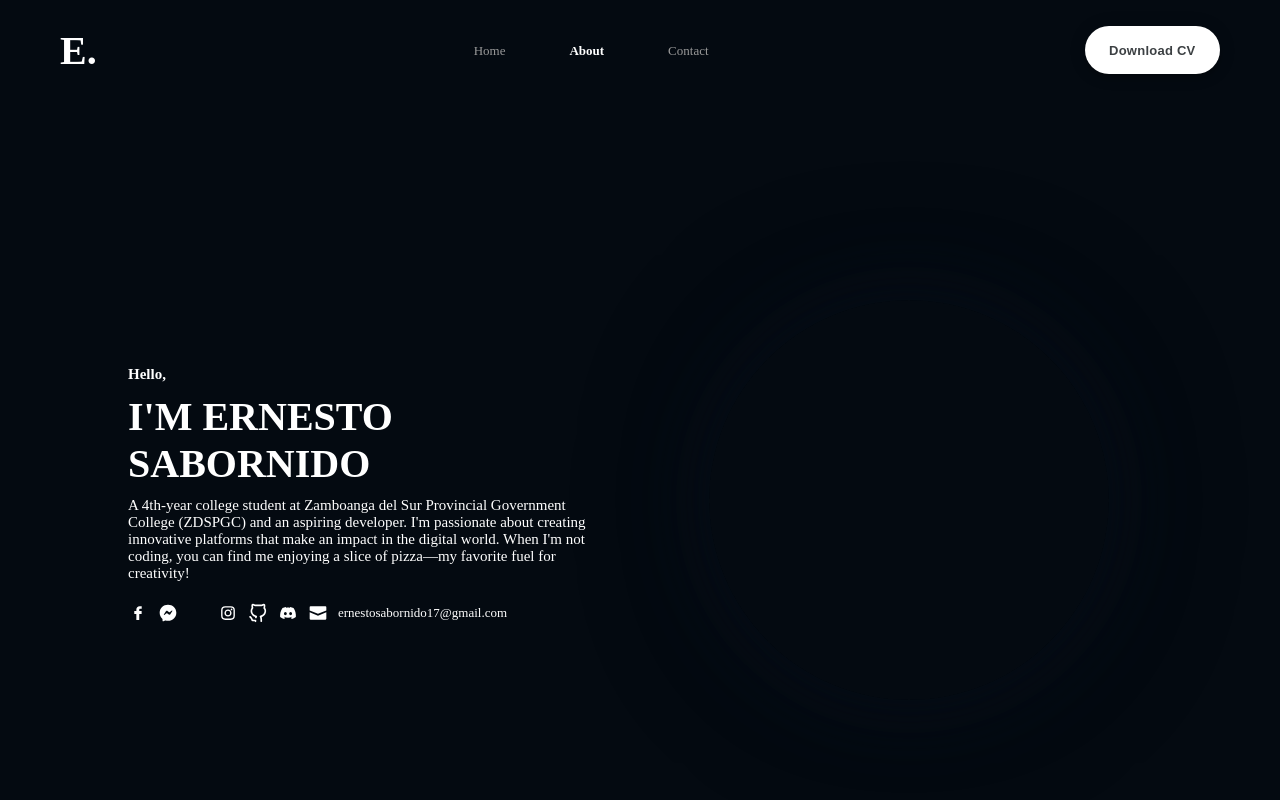
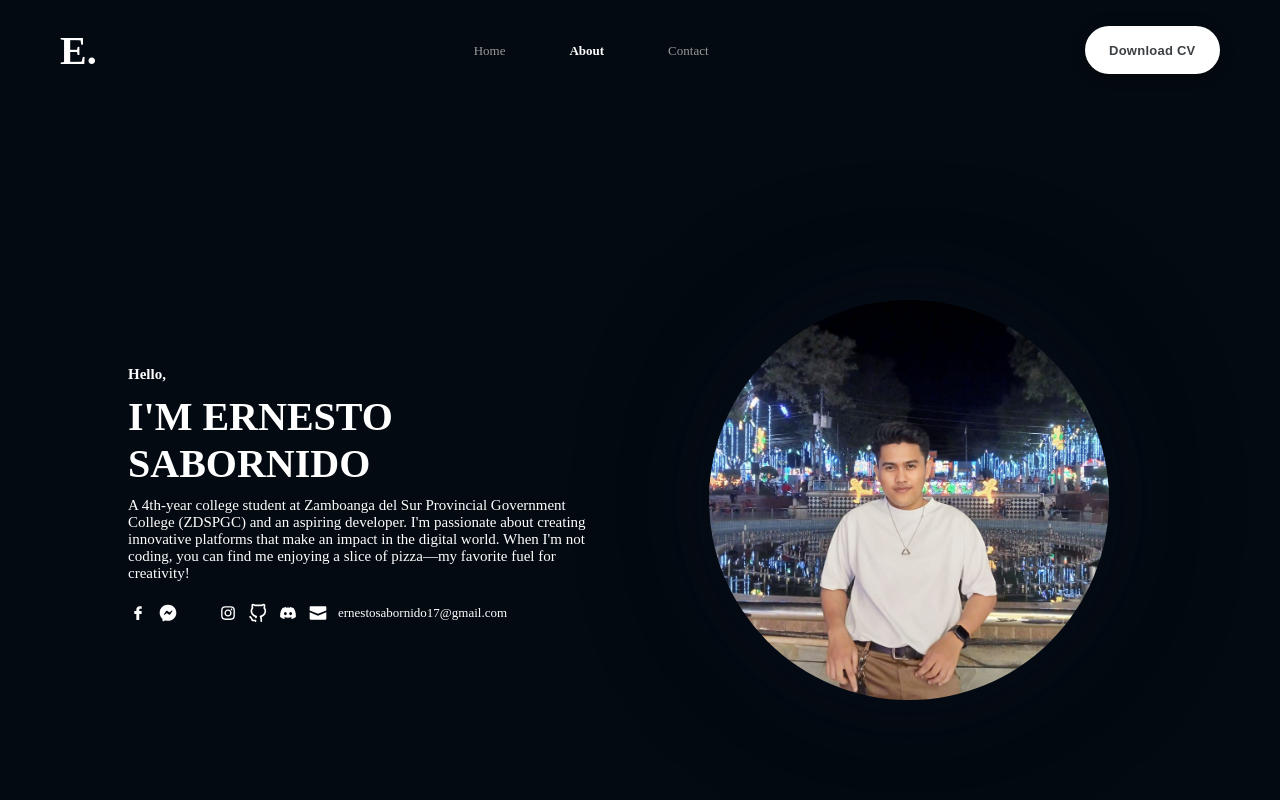
Before and after one commit to ernesto4218/portfolio, a plain HTML site: page index.html in a window 1280 px wide. Shown: the top 800 px of the page. Drawn offline with Linux system fonts and the light colour scheme; the site is published under a folder, as on GitHub Pages, so addresses that start at the root find nothing.

Commit message:
Update index.html

```diff
--- a/index.html
+++ b/index.html
@@ -40,7 +40,7 @@
             </div>
         </div>
         <div class="container3">
-            <img src="/img/me.jpg" alt="me" id="profile">
+            <img src="./img/me.jpg" alt="me" id="profile">
         </div>
     </div>
 
```
